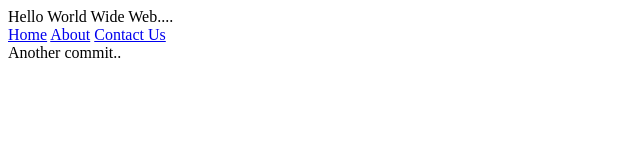
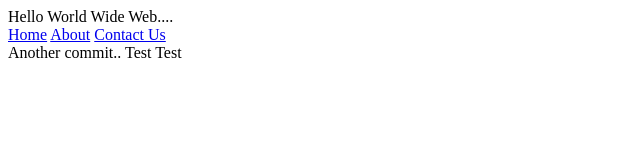
Before and after one commit to rayloyloy/Hello_World, a plain HTML site: page index.html in a window 1280 px wide. Shown: the full height of the page, 0-640 px from the left. Drawn offline with Linux system fonts and the light colour scheme.

Commit message:
Commit 7

```diff
--- a/index.html
+++ b/index.html
@@ -13,7 +13,7 @@
 			</div>
 		</header>
 		<div class="">
-			Another commit..
+			Another commit.. Test Test
 		</div>
 	</body>
 </html>
```
